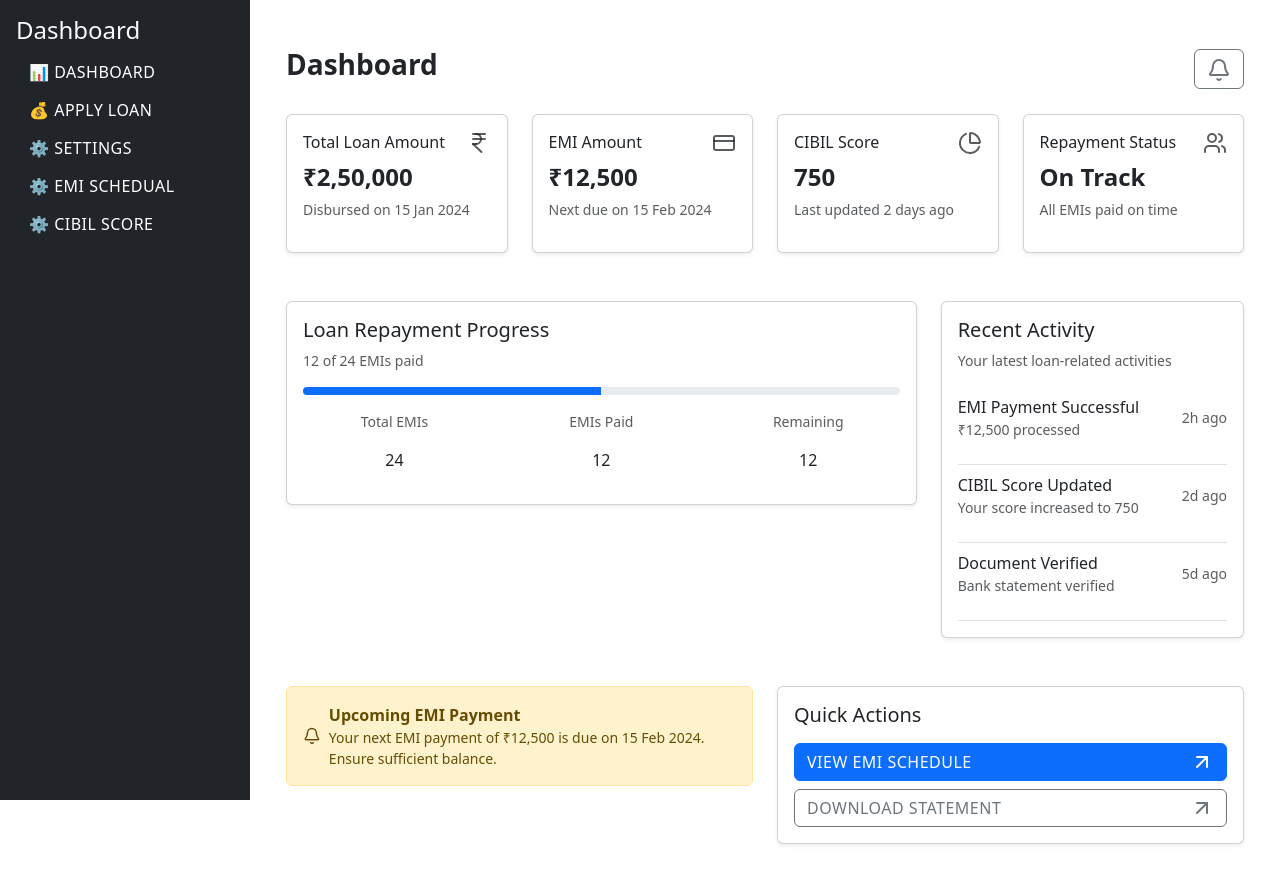
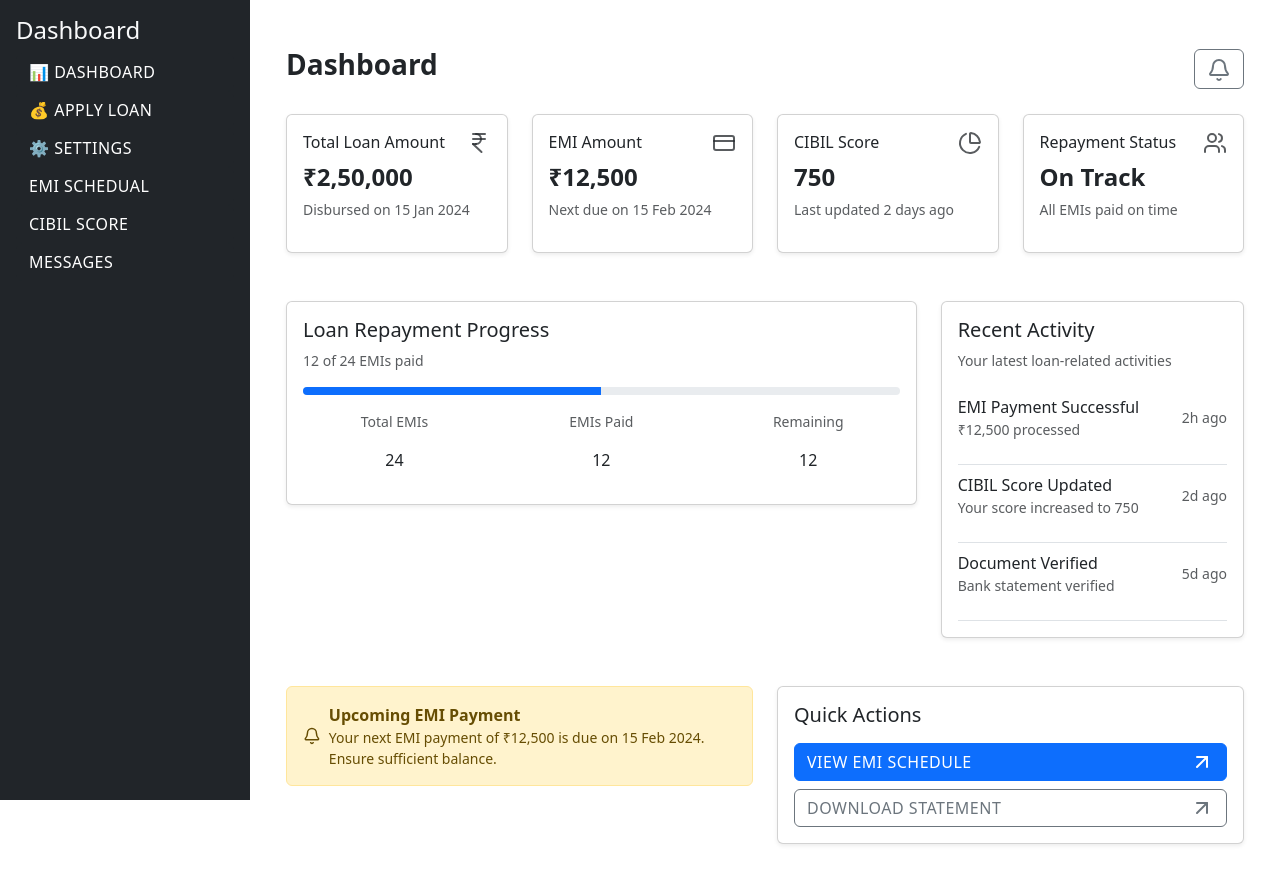
Before and after one commit to rohitpagi33/Oddo-X-Charusat-Hackathon-2025, a React (Create React App) app in the folder frontend/: page /dashbaord_user in a window 1280 px wide. Shown: the top 884 px of the page. Built offline with nearby package versions, Linux system fonts and the light colour scheme; no server answers.

Commit message:
other user page for notification

```diff
--- /dev/null
+++ b/frontend/src/components/Dashboard/Messages.jsx
@@ -0,0 +1,29 @@
+import React from "react";
+import { Card, CardBody } from "react-bootstrap";
+
+const notifications = [
+  { id: 1, message: "Your EMI payment of ₹12,500 is due tomorrow.", status: "unread", timestamp: "Just now" },
+  { id: 2, message: "Loan approved! Check your dashboard for details.", status: "read", timestamp: "1 hour ago" },
+  { id: 3, message: "CIBIL score updated: 750.", status: "read", timestamp: "Yesterday" },
+  { id: 4, message: "New offer: Get lower interest rates on personal loans!", status: "unread", timestamp: "2 days ago" },
+];
+
+export default function NotificationsPage() {
+  return (
+    <div className="container mt-4">
+      <h1 className="mb-4">Notifications</h1>
+      <div className="row">
+        {notifications.map((notification) => (
+          <div key={notification.id} className="col-md-6 mb-3">
+            <Card className={notification.status === "unread" ? "border-primary" : ""}>
+              <CardBody>
+                <p className="mb-1">{notification.message}</p>
+                <small className="text-muted">{notification.timestamp}</small>
+              </CardBody>
+            </Card>
+          </div>
+        ))}
+      </div>
+    </div>
+  );
+}
--- a/frontend/src/components/Dashboard/Sidebar.jsx
+++ b/frontend/src/components/Dashboard/Sidebar.jsx
@@ -34,7 +34,7 @@ const Sidebar = ({ setActiveComponent }) => {
             className="btn btn-dark w-100 text-start"
             onClick={() => setActiveComponent("emi")}
           >
-            ⚙️ EMI Schedual
+            EMI Schedual
           </button>
         </li>
         <li>
@@ -42,7 +42,15 @@ const Sidebar = ({ setActiveComponent }) => {
             className="btn btn-dark w-100 text-start"
             onClick={() => setActiveComponent("cibil")}
           >
-            ⚙️ CIBIL Score
+            CIBIL Score
+          </button>
+        </li>
+        <li>
+          <button
+            className="btn btn-dark w-100 text-start"
+            onClick={() => setActiveComponent("messages")}
+          >
+            Messages
           </button>
         </li>
       </ul>
--- a/frontend/src/pages/Dashboard_User.jsx
+++ b/frontend/src/pages/Dashboard_User.jsx
@@ -4,6 +4,7 @@ import Sidebar from "../components/Dashboard/Sidebar.jsx";
 import Dashboard from "../components/Dashboard/Dashboard.jsx"; // Example component
 import Settings from "../components/Dashboard/Settings.jsx"; // Example component
 import CIBIL from "../components/Dashboard/cibil.jsx"; // Example component
+import Messages from "../components/Dashboard/Messages.jsx"; // Example component
 import EMI_Schedual from "../components/Dashboard/EMI_schedules.jsx"; // Example component
 import Apply_loan from "../components/Dashboard/Apply_loan.jsx"; // Example component
 import { useState } from "react";
@@ -22,6 +23,8 @@ const UserDashboard = () => {
         return <CIBIL />;
       case "emi":
         return <EMI_Schedual />;
+      case "messages":
+          return <Messages />;
       case "settings":
         return <Settings />;
       default:
```
